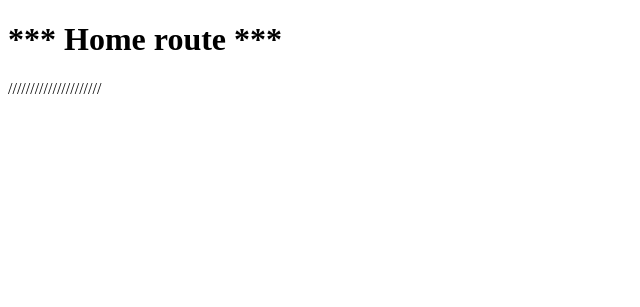
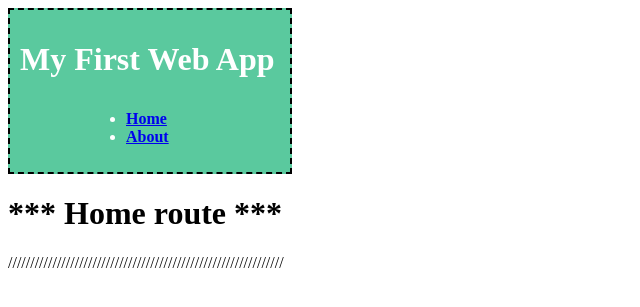
Before and after one commit to HenBK/Flask-test, a Flask app: page / in a window 1280 px wide. Shown: the top 307 px of the page, without its empty margins (0-640 px from the left). Run offline with Flask 2, Linux system fonts and the light colour scheme.

Commit message:
conecte mis templates home.html y about.html con una template padre llamada template.html que le hereda a sus template hijo un nav bar para navegar entre las distintas rutas de la app

```diff
--- a/static/css/template.css
+++ b/static/css/template.css
@@ -0,0 +1,15 @@
+.container {
+   background: rgb(90, 201, 158);
+   color: white;
+   width: 280px;
+   padding-bottom: 10px;
+   border: 2px dashed black;
+}
+
+.menu {
+    margin-left: 76px;
+}
+
+#titulo-navbar {
+    padding: 10px;
+}
--- a/templates/about.html
+++ b/templates/about.html
@@ -5,8 +5,13 @@
     <title>Template/about</title>
 </head>
 <body>
+    {% extends "template.html" %} <!--recibe el navegador de contenido desde la template padre (template.html)-->
+    {% block content %}
+
     <h1>Acerca de flask</h1>
     <h4>flask es un microfamework escrito en python.</h4>
     <p>sirve para crear un web server que devuelva nuestro html/css/js de la aplicacion mediante el protocolo HTTP (entre otras cosas)</p>
+
+    {% endblock %}
 </body>
 </html>
--- a/templates/home.html
+++ b/templates/home.html
@@ -6,7 +6,12 @@
     <title>Template/Home</title>
 </head>
 <body>
+    {% extends "template.html" %}  <!--recibe el navegador de contenido desde la template padre (template.html)-->
+    {% block content %}
+
     <h1>*** Home route ***</h1>
-    <p>/////////////////////</p>
+    <p>//////////////////////////////////////////////////////////////</p>
+
+    {% endblock %}
 </body>
 </html>
--- a/templates/template.html
+++ b/templates/template.html
@@ -1,12 +1,23 @@
 <!DOCTYPE html>
-<html lang="en">
+<html lang="es">
 <head>
     <meta charset="UTF-8">
     <!--<script type="text/javascript" src="/Flask/static"></script>-->
-    <link rel="stylesheet" href="">
+    <link rel="stylesheet" href="{{ url_for('static', filename='css/template.css') }}">
     <title>Parent Template</title>
 </head>
 <body>
+    <div class="container">
+        <h1 id="titulo-navbar">My First Web App</h1>
+        <strong><nav>
+            <ul class="menu">
+                <li><a href="{{ url_for('home') }}">Home</a></li>
+                <li><a href="{{ url_for('about') }}">About</a></li>
+            </ul>
+        </nav></strong>
+    </div>
 
+    {% block content %}
+    {% endblock %}
 </body>
 </html>
```
